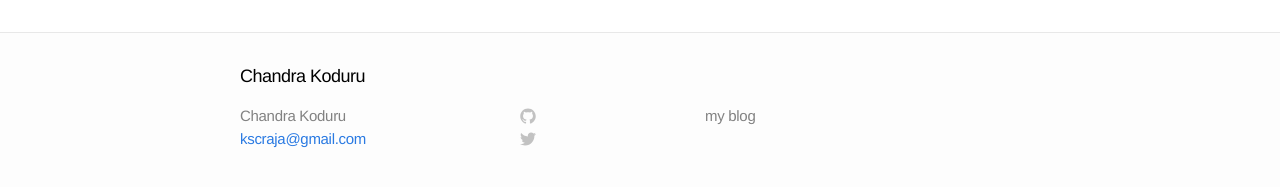
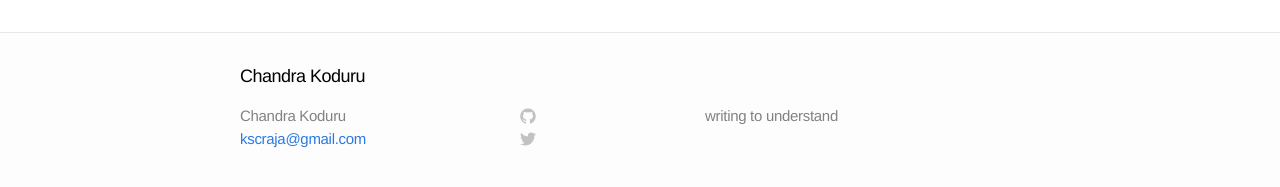
Before and after one commit to kscraja/kscraja.github.io, a Jekyll site: the page built from about.md, in a window 1280 px wide. Shown: the part 338-525 px from the top of the page. Built offline with Jekyll 4.4.1, drawn with Linux system fonts in a browser that asks for light colours.

Commit message:
updated description in config

```diff
--- a/_config.yml
+++ b/_config.yml
@@ -1,7 +1,7 @@
 # Site settings
 title: Chandra Koduru
 email: kscraja@gmail.com
-description: "my blog"
+description: "writing to understand"
 baseurl: ""
 url: "http://kscraja.github.io"
 
```
